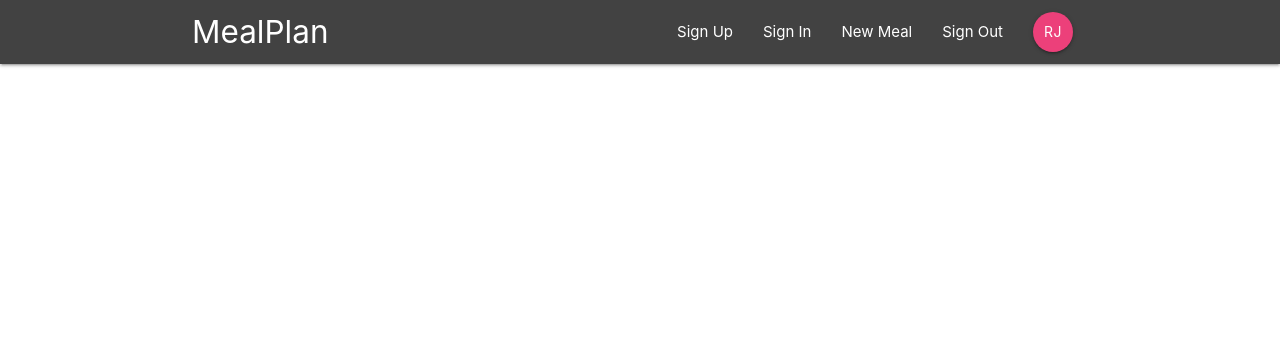
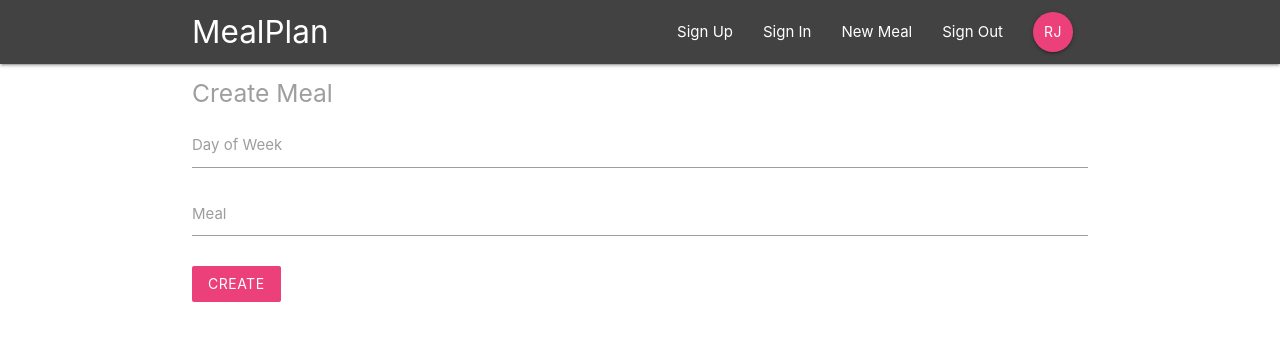
Before and after one commit to rtjae1/project3, a React (Create React App) app in the folder mealplan/: page /create in a window 1280 px wide. Shown: the top 340 px of the page. Built offline with nearby package versions, Linux system fonts and the light colour scheme.

Commit message:
Create Meal form

```diff
--- a/mealplan/src/App.js
+++ b/mealplan/src/App.js
@@ -5,6 +5,7 @@
 import MealDetails from "./components/meals/MealDetails";
 import SignIn from "./components/auth/SignIn";
 import SignUp from "./components/auth/SignUp";
+import CreateMeal from "./components/meals/CreateMeal";
 
 class App extends Component {
   render() {
@@ -17,6 +18,7 @@
             <Route path="/project/:id" component={MealDetails} />
             <Route path="/signin" component={SignIn} />
             <Route path="/signup" component={SignUp} />
+            <Route path="/create" component={CreateMeal} />
           </Switch>
         </div>
       </BrowserRouter>
--- a/mealplan/src/components/meals/CreateMeal.js
+++ b/mealplan/src/components/meals/CreateMeal.js
@@ -0,0 +1,43 @@
+import React, { Component } from "react";
+
+class CreateMeal extends Component {
+  state = {
+    dayOfWeek: "",
+    meal: ""
+  };
+  handleChange = e => {
+    this.setState({
+      [e.target.id]: e.target.value
+    });
+  };
+  handleSubmit = e => {
+    e.preventDefault();
+    console.log(this.state);
+  };
+  render() {
+    return (
+      <div className="container">
+        <form onSubmit={this.handleSubmit} className="white">
+          <h5 className="grey-text text-darken">Create Meal</h5>
+          <div className="input-field">
+            <label htmlFor="dayOfWeek">Day of Week</label>
+            <input type="text" id="dayOfWeek" onChange={this.handleChange} />
+          </div>
+          <div className="input-field">
+            <label htmlFor="meal">Meal</label>
+            <textarea
+              id="meal"
+              className="materialize-textarea"
+              onChange={this.handleChange}
+            />
+          </div>
+          <div className="input-field">
+            <button className="btn pink lighten-1 z-depth-0">Create</button>
+          </div>
+        </form>
+      </div>
+    );
+  }
+}
+
+export default CreateMeal;
```
